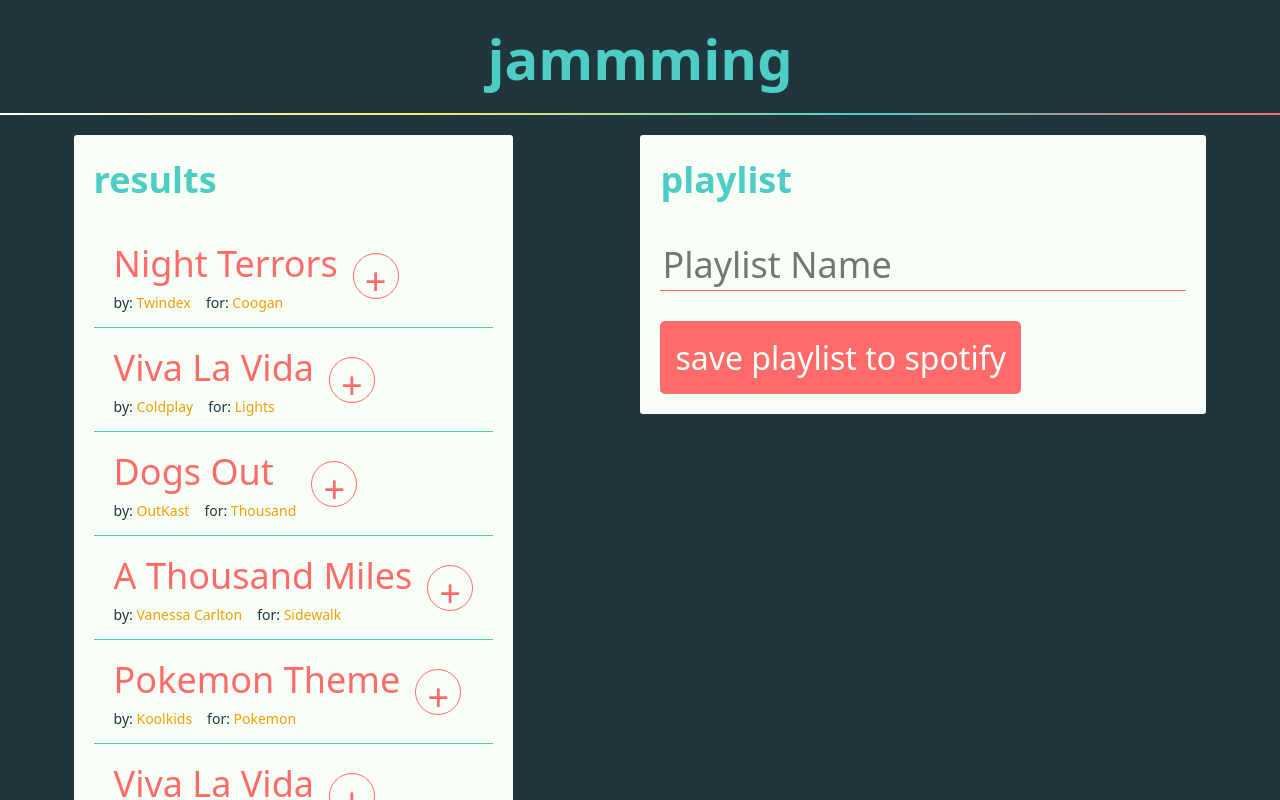
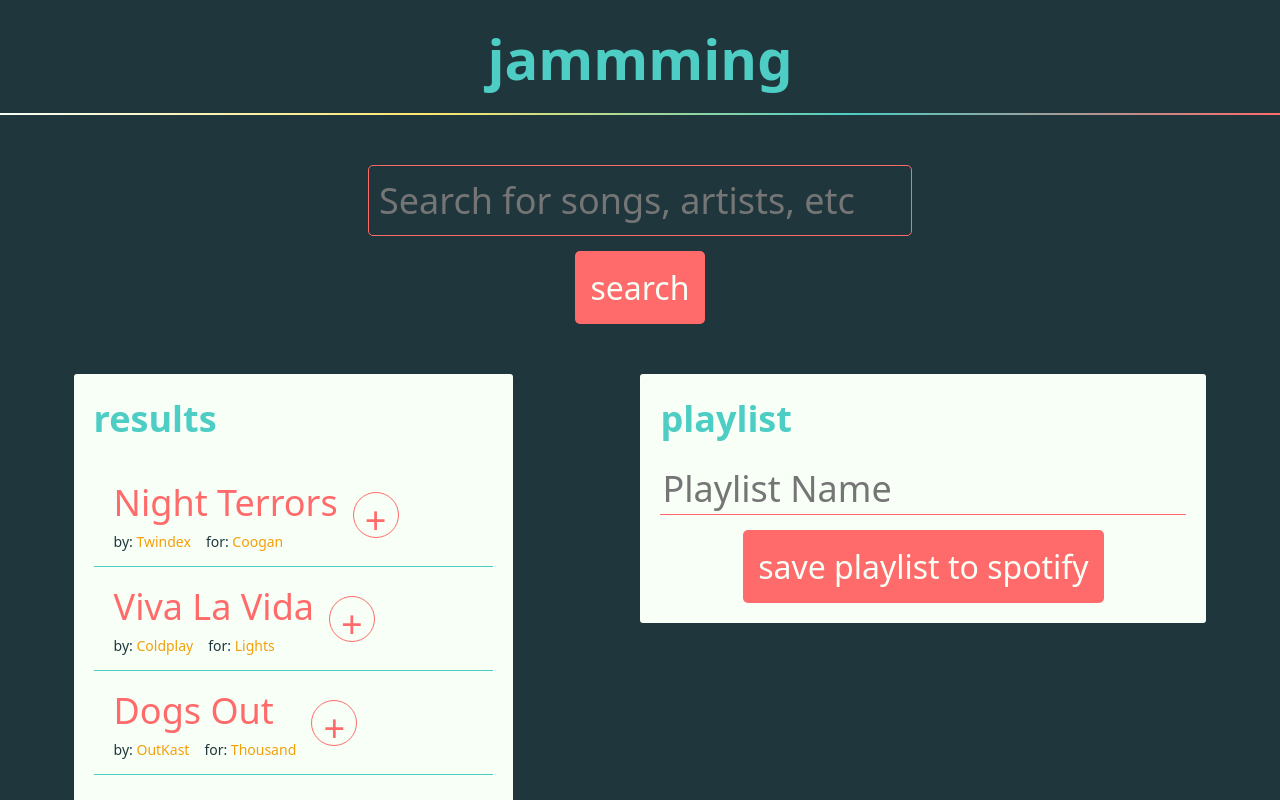
Before and after one commit to av3di/jammming, a React (Create React App) app: page / in a window 1280 px wide. Shown: the top 800 px of the page. Built offline with nearby package versions, Linux system fonts and the light colour scheme; a web font is replaced by a local one.

Commit message:
added static elements for Search Bar

```diff
--- a/src/App.css
+++ b/src/App.css
@@ -73,7 +73,9 @@ h6 {
   align-items: start;
   column-gap: 20px;
   justify-content: space-around;
-  padding: 20px 20px;
+  padding-left: 20px;
+  padding-right: 20px;
+  padding-bottom: 40px;
 }
 
 .panel {
@@ -91,6 +93,9 @@ input {
   font-family: "Sniglet", system-ui;
   font-weight: 400;
   background: none;
+  margin-left: auto;
+  margin-right: auto;
+  display: block;
 }
 input:focus {
   outline: 0;
@@ -106,6 +111,9 @@ button {
   font-size: 32px;
   font-family: "Sniglet", system-ui;
   font-weight: 400;
+  margin-left: auto;
+  margin-right: auto;
+  display: block;
 }
 
 button:hover {
--- a/src/App.js
+++ b/src/App.js
@@ -1,5 +1,6 @@
 import React, {useState} from 'react';
 import './App.css';
+import SearchBar from './components/SearchBar/SearchBar';
 import tracksResults from './tracks';
 import TrackList from './components/TrackList/TrackList';
 import Playlist from './components/Playlist/Playlist';
@@ -22,6 +23,7 @@ function App() {
       <header className="App-header">
         <h1>jammming</h1>
       </header>
+      <SearchBar />
       <div className="main-panel">
         <SearchResults tracks={tracksResults} onAdd={addTrack} />
         <Playlist
--- /dev/null
+++ b/src/components/SearchBar/SearchBar.css
@@ -0,0 +1,9 @@
+.search-panel {
+  margin-top: 50px;
+  margin-bottom: 50px;
+}
+.search-box {
+  border: 1px solid #FF6B6B;
+  border-radius: 5px;
+  padding: 10px 10px;
+}
--- /dev/null
+++ b/src/components/SearchBar/SearchBar.js
@@ -0,0 +1,16 @@
+import React from 'react';
+import './SearchBar.css';
+
+function SearchBar() {
+  return (
+    <div className="search-panel">
+      <input type="text"
+        className="search-box"
+        placeholder="Search for songs, artists, etc"
+      />
+      <button>search</button>
+    </div>
+  );
+}
+
+export default SearchBar;
```
